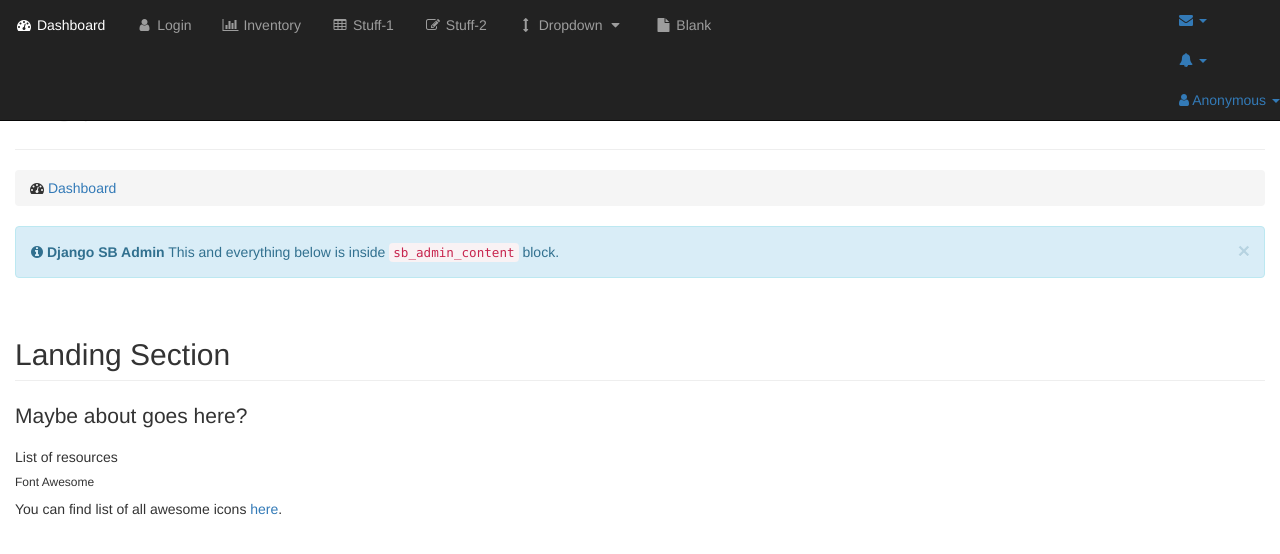
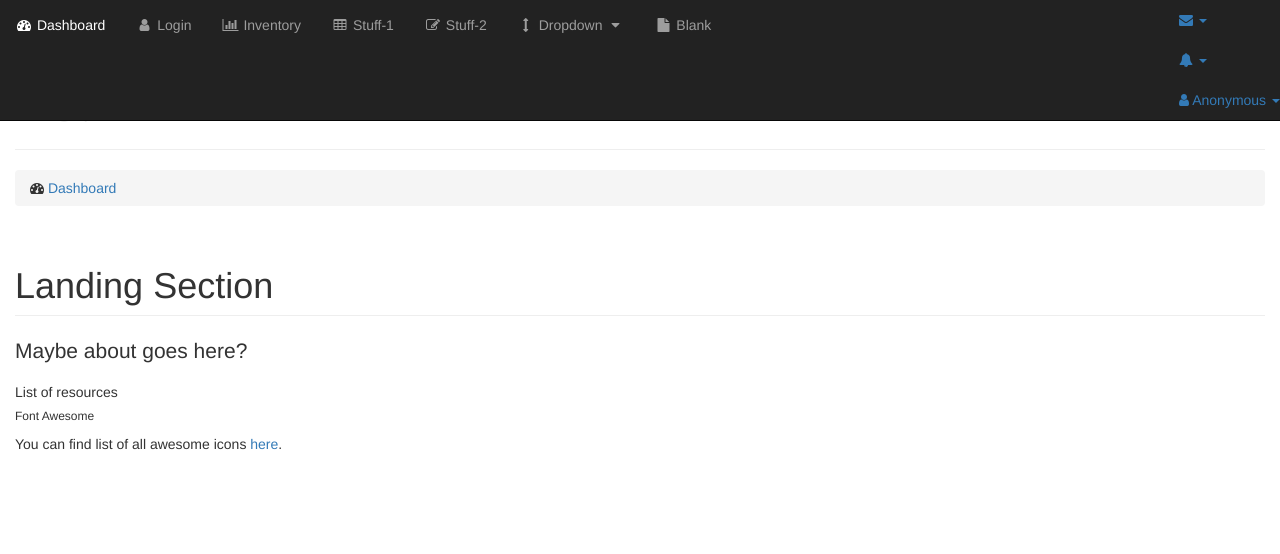
Before and after one commit to no-whey/ResourcefulUpcyclers, a Django app: template website/frontend/templates/core/index.html in a window 1280 px wide. Shown: the top 554 px of the page. Run offline with Django 3.2, Linux system fonts and the light colour scheme; the template is opened without the code that fills it, so the values that code supplies are empty; grey boxes labelled with a size stand in for pictures from a placeholder-image service; some libraries are stand-ins or nearby versions.

Commit message:
Migrated homepage content to index

```diff
--- a/website/frontend/templates/base.html
+++ b/website/frontend/templates/base.html
@@ -224,23 +224,7 @@
                 </div>
 {% endif %}
                 {% block sb_admin_content %}
-                <div class="row">
-                    <div class="col-lg-12">
-                        <div class="alert alert-info alert-dismissable">
-                            <button type="button" class="close" data-dismiss="alert" aria-hidden="true">&times;</button>
-                            <i class="fa fa-info-circle"></i>  <strong>Django SB Admin</strong> This and everything below is inside <code>sb_admin_content</code> block.
-                        </div>
-                    </div>
-                </div>
-                <div class="row">
-                    <div class="col-lg-12">
-                        <h2 class="page-header">Landing Section</h2>
-                        <p class="lead">Maybe about goes here?</p>
-                        <h5>List of resources</h5>
-                        <h6>Font Awesome</h6>
-                        <p class="">You can find list of all awesome icons <a href="https://fortawesome.github.io/Font-Awesome/icons/">here</a>.
-                    </div>
-                </div>
+                <!-- Calls sb_admin_content block for specified page maybe? -->
                 {% endblock sb_admin_content %}
 
             </div>
--- a/website/frontend/templates/core/index.html
+++ b/website/frontend/templates/core/index.html
@@ -1 +1,14 @@
 {% extends "base.html" %}
+
+
+{% block sb_admin_content %}
+	<div class="row">
+		<div class="col-lg-12">
+			<h1 class="page-header">Landing Section</h1>
+			<p class="lead">Maybe about goes here?</p>
+			<h5>List of resources</h5>
+			<h6>Font Awesome</h6>
+			<p class="">You can find list of all awesome icons <a href="https://fortawesome.github.io/Font-Awesome/icons/">here</a>.
+		</div>
+	</div>
+{% endblock sb_admin_content %}
```
